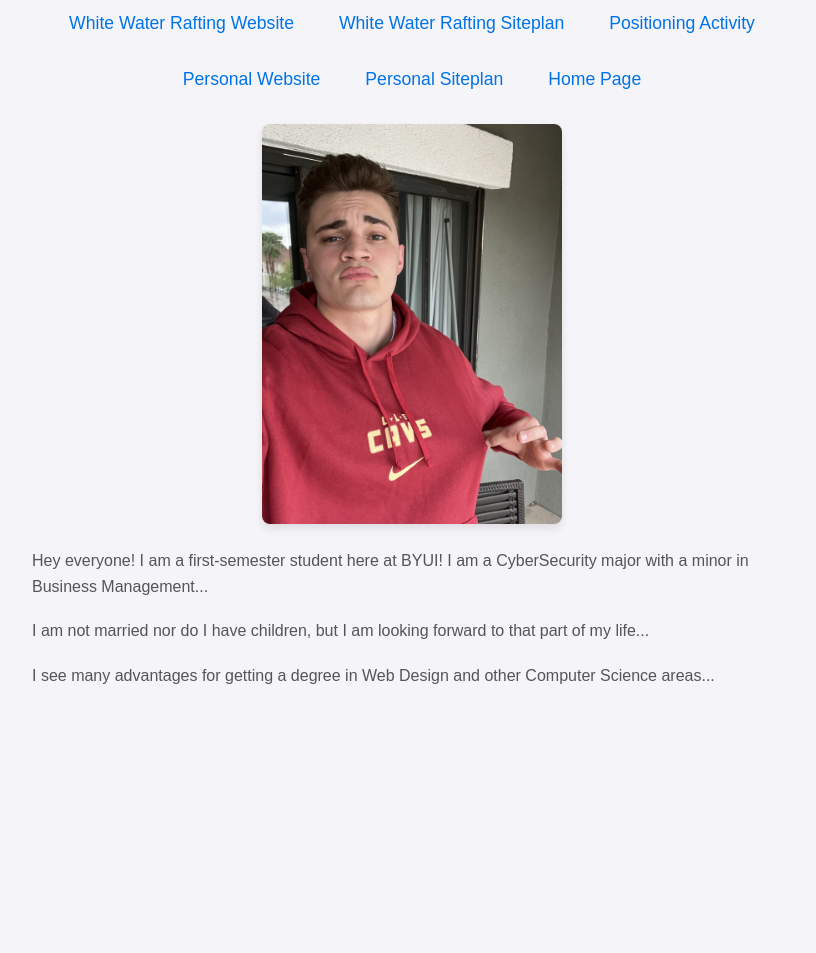
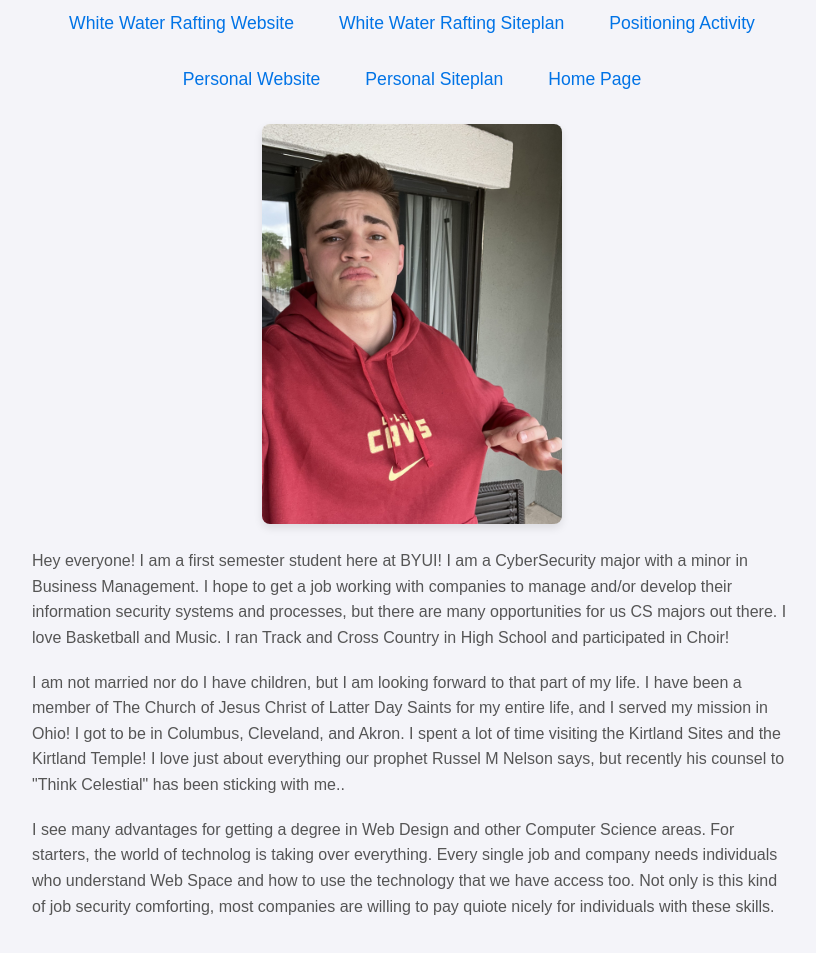
Before and after one commit to pbarber0814/wdd130, a plain HTML site: page aboutme/index.html in a window 1280 px wide. Shown: the part 115-1068 px from the top of the page, without its empty margins (228-1044 px from the left). Before the commit the page ends 843 px from the top, so only its background shows below. Drawn offline with Linux system fonts and the light colour scheme.

Commit message:
fixed paragraphs

```diff
--- a/aboutme/index.html
+++ b/aboutme/index.html
@@ -20,8 +20,8 @@
 
     <img src="images/thumbnail_IMG_6642.jpg" alt="Image of Me" style="width:300px;height:400px">
 
-    <p>Hey everyone! I am a first-semester student here at BYUI! I am a CyberSecurity major with a minor in Business Management...</p>
-    <p>I am not married nor do I have children, but I am looking forward to that part of my life...</p>
-    <p>I see many advantages for getting a degree in Web Design and other Computer Science areas...</p>
+    <p>Hey everyone! I am a first semester student here at BYUI! I am a CyberSecurity major with a minor in Business Management. I hope to get a job working with companies to manage and/or develop their information security systems and processes, but there are many opportunities for us CS majors out there. I love Basketball and Music. I ran Track and Cross Country in High School and participated in Choir!</p>
+    <p>I am not married nor do I have children, but I am looking forward to that part of my life. I have been a member of The Church of Jesus Christ of Latter Day Saints for my entire life, and I served my mission in Ohio! I got to be in Columbus, Cleveland, and Akron. I spent a lot of time visiting the Kirtland Sites and the Kirtland Temple! I love just about everything our prophet Russel M Nelson says, but recently his counsel to "Think Celestial" has been sticking with me..</p>
+    <p>I see many advantages for getting a degree in Web Design and other Computer Science areas. For starters, the world of technolog is taking over everything. Every single job and company needs individuals who understand Web Space and how to use the technology that we have access too. Not only is this kind of job security comforting, most companies are willing to pay quiote nicely for individuals with these skills. </p>
 </body>
 </html>
```
